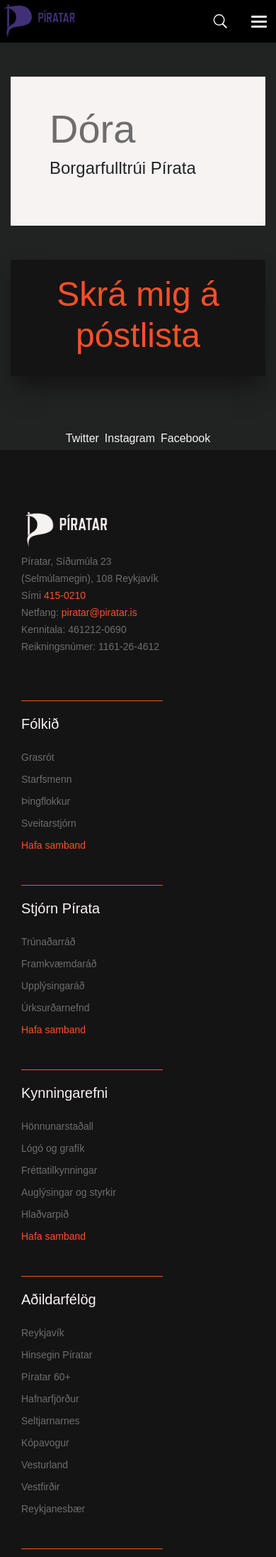
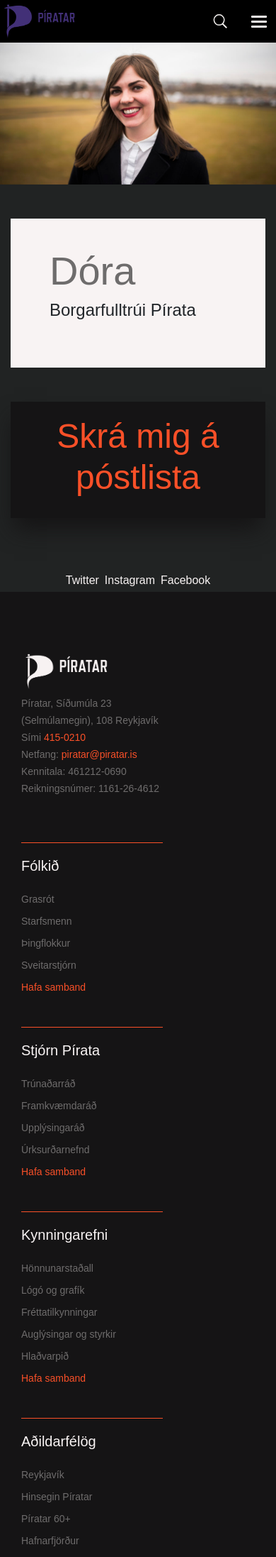
Before and after one commit to piratar/new.piratar.is, a Jekyll site: the page built from _pages/fulltruar/dora.md, in a window 390 px wide. Shown: the top 2194 px of the page at 71% size. Built offline with Jekyll 4.4.1, drawn with Linux system fonts in a browser that asks for light colours; some web fonts are replaced; comment, search, counter and statistics services are not loaded.

Commit message:
Banner image in navbar

```diff
--- a/_includes/navbar.html
+++ b/_includes/navbar.html
@@ -1,5 +1,9 @@
 {% assign url = page.url | remove:'index.html' %}
+{% if page.banner_image %}
+<header class="site-header desktop-banner" style="background-image:url('{{ page.banner_image }}');">
+{% else %}
 <header class="site-header">
+{% endif %}
   <nav class="navbar navbar-expand-lg p-0">
     <div class="container-fluid">
       <div class="navbar-inner-background"></div>
@@ -67,3 +71,6 @@
     </div>
   </nav>
 </header>
+{% if page.banner_image %}
+<div class="mobile-banner" style="background-image:url('{{ page.banner_image }}');"></div>
+{% endif %}
--- a/_pages/fulltruar/dora.md
+++ b/_pages/fulltruar/dora.md
@@ -4,6 +4,7 @@
 lang: is
 category: dora
 description: Borgarfulltrúi Pírata
+banner_image: /assets/img/dora_banner.jpg
 social:
   facebook: https://www.facebook.com/DoraBjort/
   twitter: https://twitter.com/dorabjort
--- a/_scss/navbar.scss
+++ b/_scss/navbar.scss
@@ -1,6 +1,15 @@
 @import "colors";
 // Desktop
 @media (min-width: 992px) {
+  .desktop-banner {
+    height: 450px;
+    background-repeat: no-repeat;
+    background-size: cover;
+    background-position: center;
+  }
+  .mobile-banner {
+    display: none;
+  }
   .navbar {
     .container-fluid {
       padding-right: 0;
@@ -52,6 +61,16 @@
 }
 // Mobile
 @media (max-width: 991px) {
+  .desktop-banner {
+    background-image: none !important;
+  }
+  .mobile-banner {
+    width: 100%;
+    height: 200px;
+    background-repeat: no-repeat;
+    background-size: cover;
+    background-position: center;
+  }
   .navbar {
     .navbar-inner-background {
       background: black;
--- a/assets/js/articles.js
+++ b/assets/js/articles.js
@@ -3,7 +3,7 @@
     let swiper = setupCarousel('section.representative-articles', 2);
     setupRepresentativeFilter();
 
-    // Select category and representaties using query parameters
+    // Select category and representatives using query parameters
     const urlParams = new URLSearchParams(window.location.search);
     let category = urlParams.get('category');
     if (category) {
```
Also changed, not shown: _pages/fulltruar/dora/index.md (+1 -0 lines), _pages/fulltruar/thorhildur/index.md (+1 -0 lines), assets/img/dora_banner.jpg (added), assets/img/thorhildur_banner.jpg (added).
